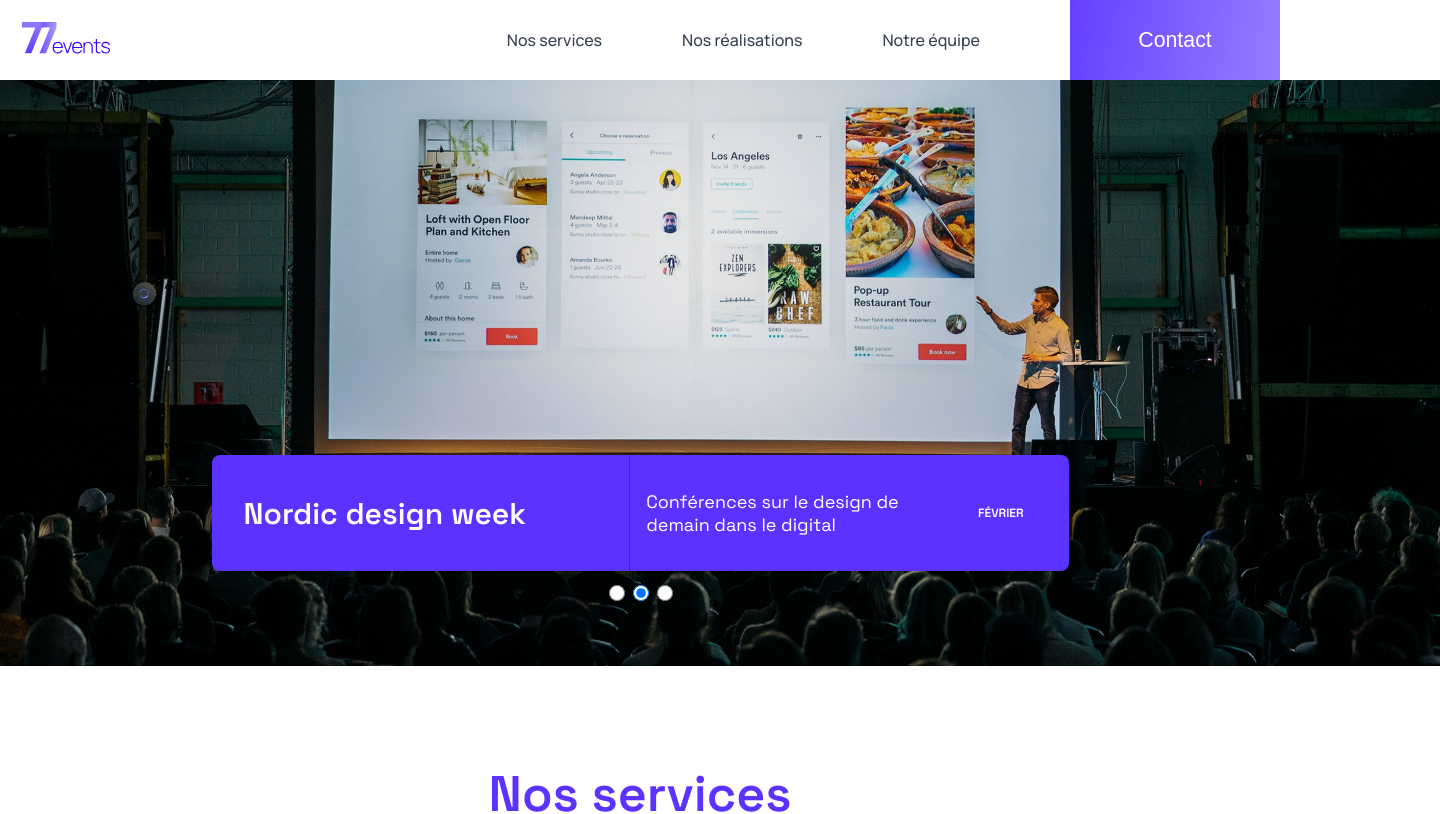
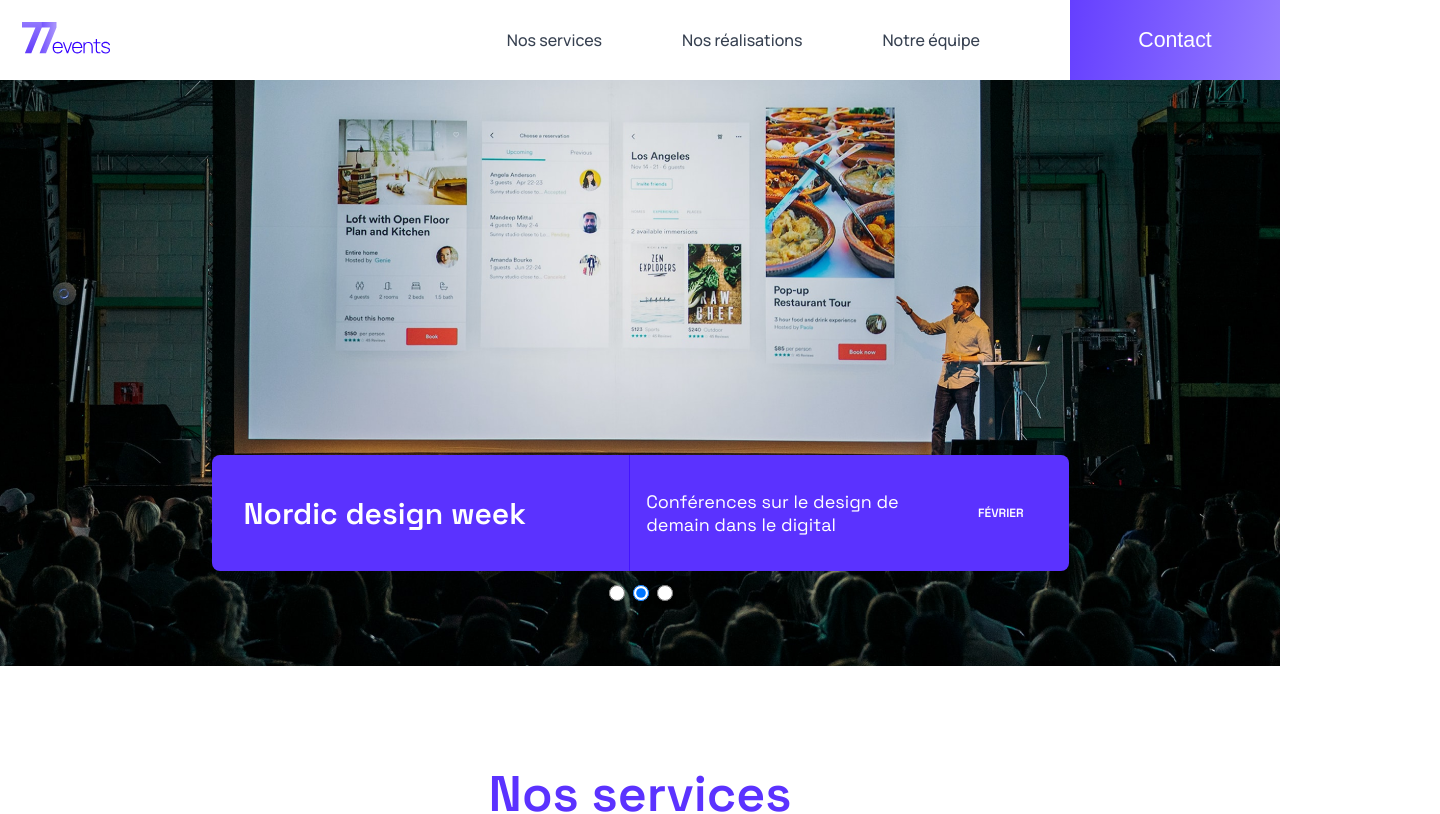
Before and after one commit to WOS199/PR10-Repo, a React (Create React App) app: page / in a window 1280 px wide. Shown: the top 814 px of the page, 1440 px wide, since content can reach past the window. Built offline with nearby package versions, Linux system fonts and the light colour scheme.

Commit message:
SLIDER : Correcting an horizontal scroll issue

```diff
--- a/public/events.json
+++ b/public/events.json
@@ -288,18 +288,21 @@
     ],
     "focus": [
         {
+            "id": 19,
             "title": "World economic forum",
             "description": "Oeuvre à la coopération entre le secteur public et le privé.",
             "date": "2022-01-29T20:28:45.744Z",
             "cover": "/images/evangeline-shaw-nwLTVwb7DbU-unsplash1.png"
         },
         {
+            "id": 20,
             "title": "Nordic design week",
             "description": "Conférences sur le design de demain dans le digital",
             "date": "2022-03-29T20:28:45.744Z",
             "cover": "/images/teemu-paananen-bzdhc5b3Bxs-unsplash1.png"
         },
         {
+            "id": 21,
             "title": "Sneakercraze market",
             "description": "Rencontres de spécialistes des Sneakers Européens.",
             "date": "2022-05-29T20:28:45.744Z",
--- a/src/containers/Slider/style.scss
+++ b/src/containers/Slider/style.scss
@@ -11,6 +11,12 @@
     top: 0;
     position: absolute;
     transition: opacity 1s;
+
+    img {
+      width: 100%;
+      height: 586px;
+      object-fit: cover;
+    }
     &--hide {
       opacity: 0;
     }
```
